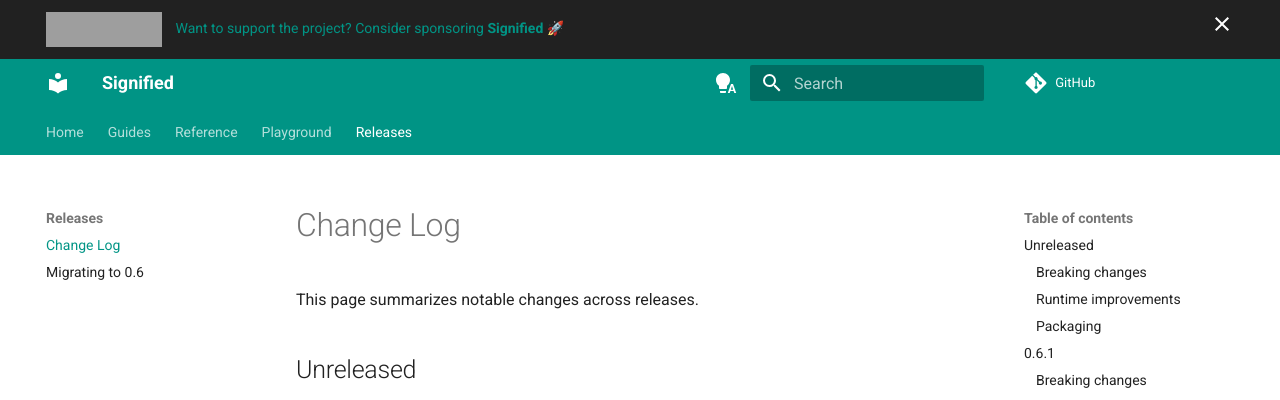
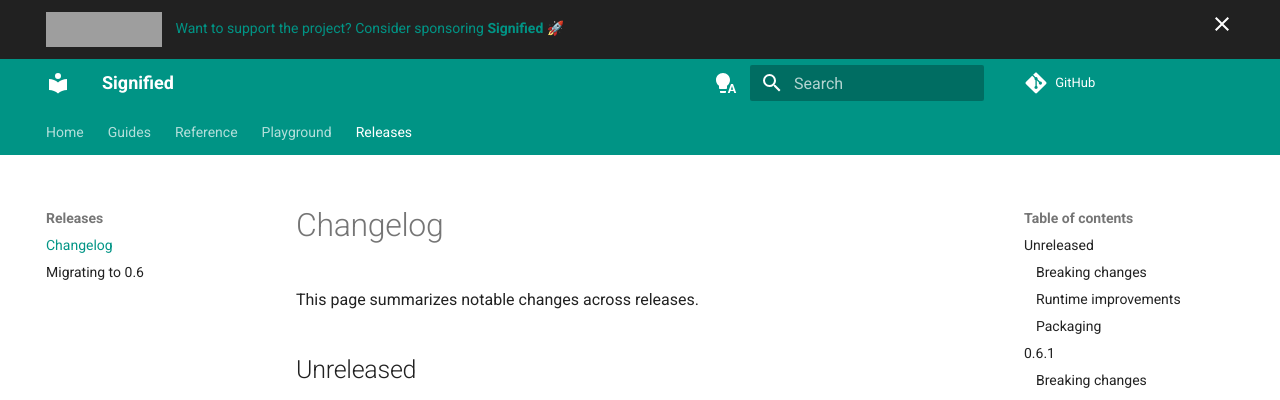
Before and after one commit to dougmercer/signified, an MkDocs documentation site: the page built from docs/changes.md, in a window 1280 px wide and 900 px high. Shown: the top 400 px of the window. Built offline with MkDocs 1.6.1 and Material for MkDocs 9.7.7, drawn with Linux system fonts in a browser that asks for light colours; comment, search, counter and statistics services are not loaded; the version menu is left out; grey boxes are pictures that could not be loaded.

Commit message:
Use sentence case for page titles and nav labels
Co-Authored-By: Claude Opus 5.5 <noreply@anthropic.com>

```diff
--- a/docs/changes.md
+++ b/docs/changes.md
@@ -1,4 +1,4 @@
-# Change Log
+# Changelog
 
 This page summarizes notable changes across releases.
 
--- a/mkdocs.yml
+++ b/mkdocs.yml
@@ -132,14 +132,14 @@ nav:
       - Usage: usage.md
       - Resolving nested values: resolution.md
       - Plugins: plugins.md
-      - Type Checkers: type-checkers.md
+      - Type checkers: type-checkers.md
   - Reference:
-      - API Reference: api.md
-      - How Updates Work: compute-contract.md
+      - API reference: api.md
+      - How updates work: compute-contract.md
       - Operators: magic-methods.md
   - Playground: playground.md
   - Releases:
-      - Change Log: changes.md
+      - Changelog: changes.md
       - Migrating to 0.6: migration.md
 
 extra_css:
```
Also changed, not shown: docs/type-checkers.md (+1 -1 lines).
